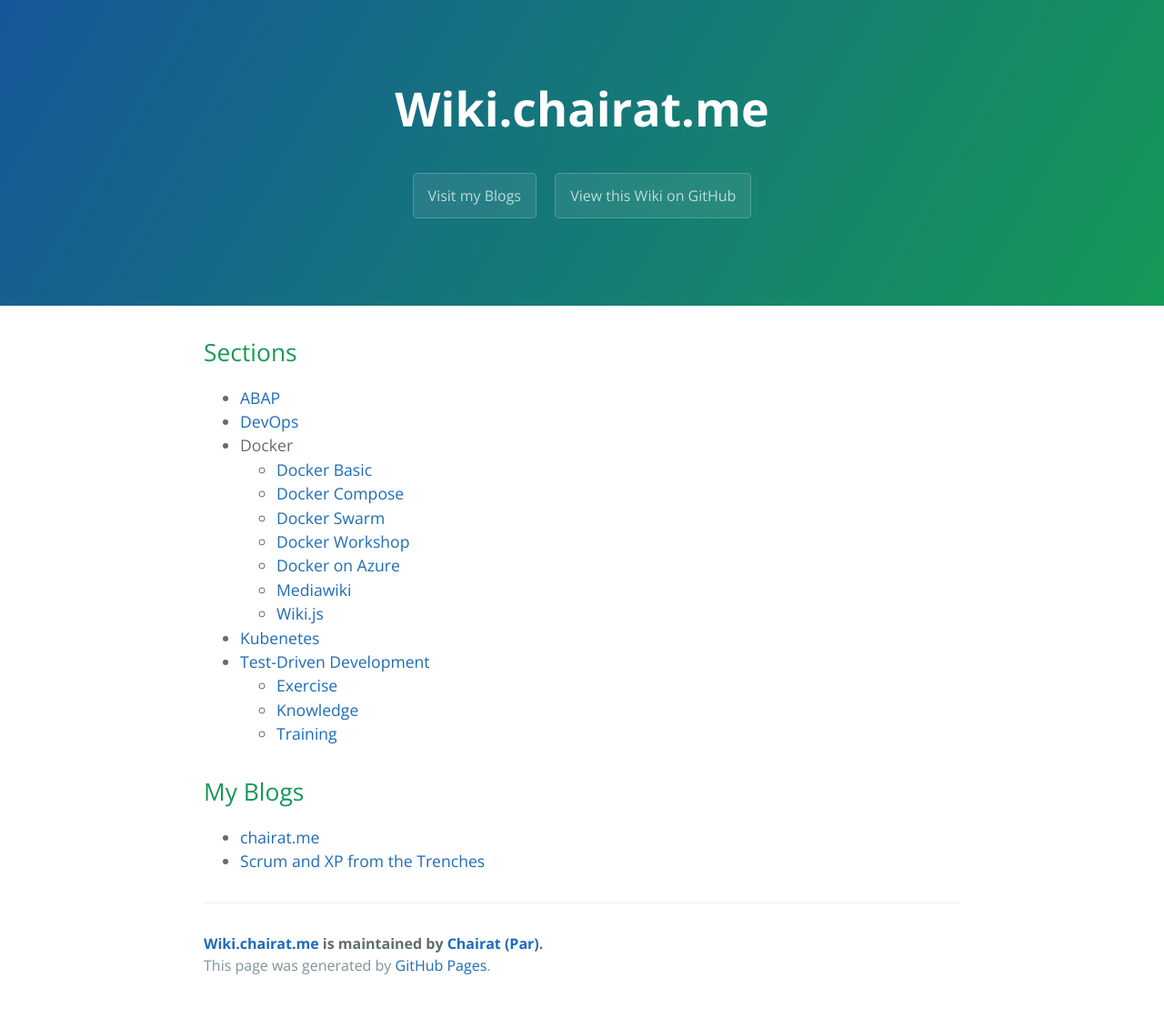
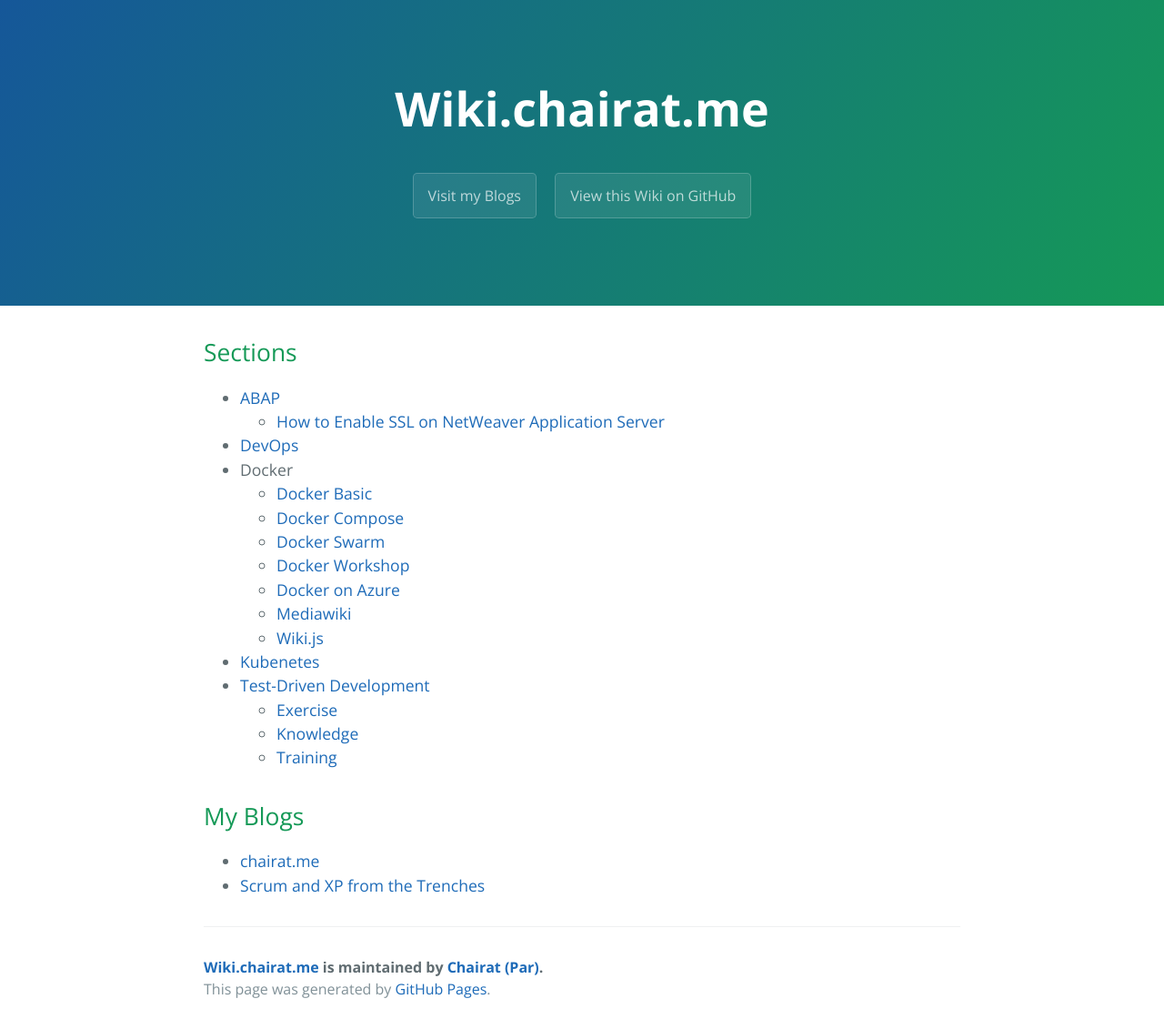
Before and after one commit to shruti170901/hola.github.io, a Jekyll site: the page built from index.md, in a window 1280 px wide. Shown: the whole page at 91% size. Built offline with Jekyll 4.4.1, drawn with Linux system fonts in a browser that asks for light colours; the repository's description, which GitHub fills in, is left out; our own code applies the rules of GitHub Pages for plain Markdown files; before the commit the page ends 1105 px from its top, so only the background shows below that.

Commit message:
Added SSL in ABAP

```diff
--- a/index.md
+++ b/index.md
@@ -4,6 +4,7 @@ layout: default
 
 ## Sections
 - [ABAP](abap)
+  - [How to Enable SSL on NetWeaver Application Server](abap/ssl)
 - [DevOps](devops)
 - Docker
   - [Docker Basic](docker)
```
